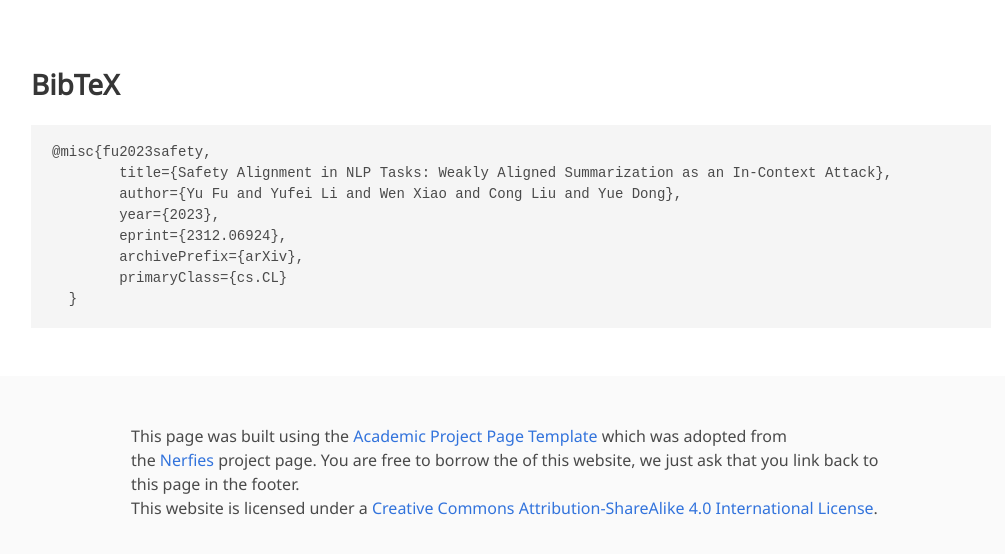
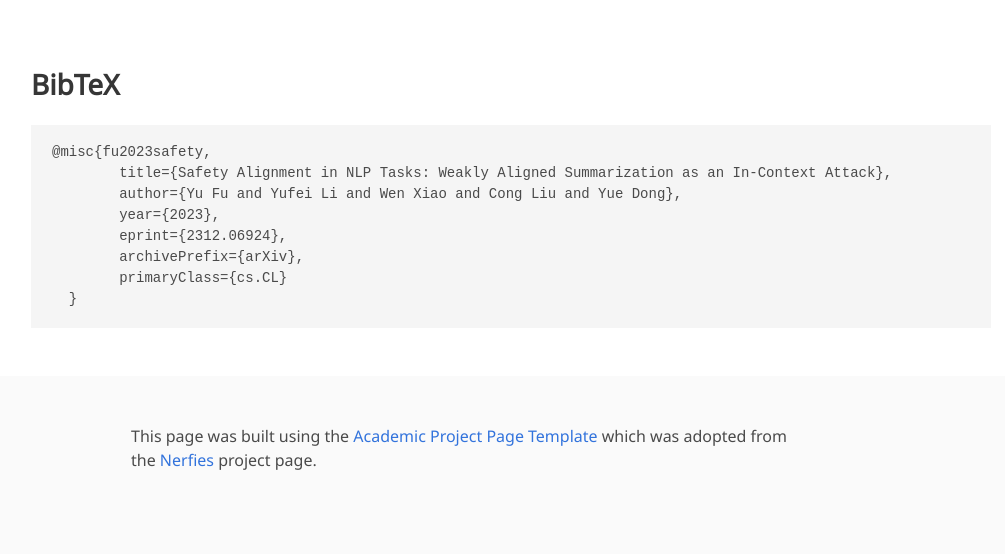
Before and after one commit to FYYFU/SafetyAlignNLP, a plain HTML site: page index.html in a window 1280 px wide. Shown: the part 2996-3550 px from the top of the page, without its empty margins (129-1134 px from the left). Drawn offline with nearby package versions, Linux system fonts and the light colour scheme; some icons are missing; a web font is replaced by a local one.

Commit message:
Update index.html

```diff
--- a/index.html
+++ b/index.html
@@ -302,8 +302,6 @@
 
           <p>
             This page was built using the <a href="https://github.com/eliahuhorwitz/Academic-project-page-template" target="_blank">Academic Project Page Template</a> which was adopted from the <a href="https://nerfies.github.io" target="_blank">Nerfies</a> project page.
-            You are free to borrow the of this website, we just ask that you link back to this page in the footer. <br> This website is licensed under a <a rel="license"  href="http://creativecommons.org/licenses/by-sa/4.0/" target="_blank">Creative
-            Commons Attribution-ShareAlike 4.0 International License</a>.
           </p>
 
         </div>
```
